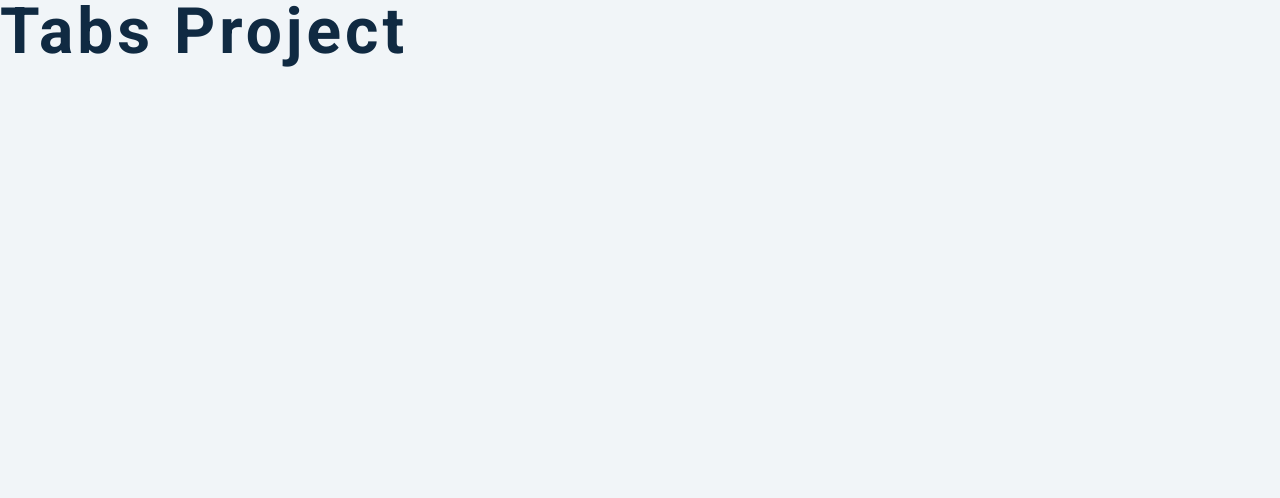
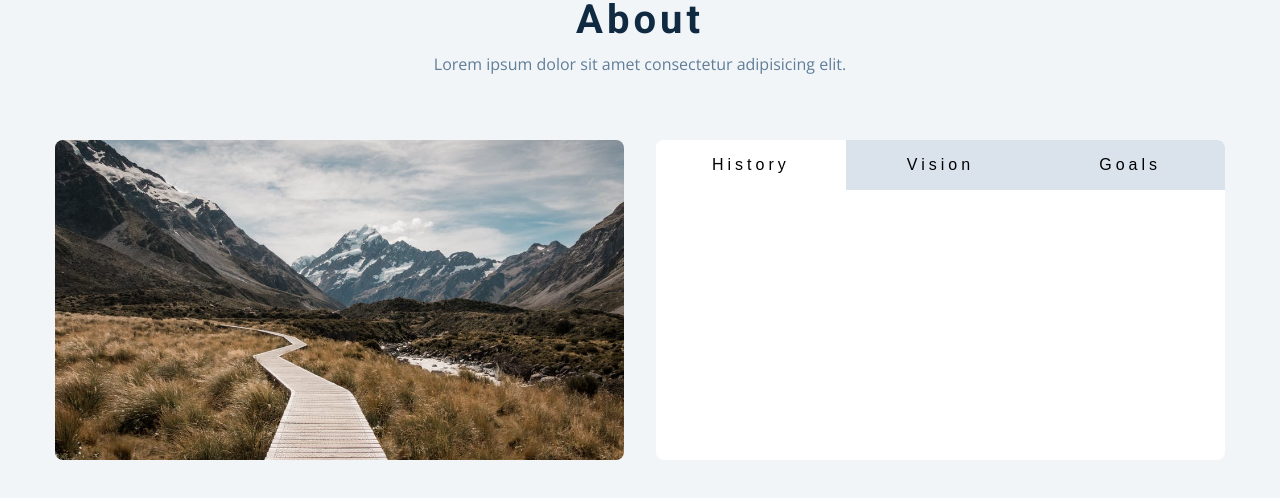
Before and after one commit to scampcoder/Tabs, a plain HTML site: page frontend/index.html in a window 1280 px wide. Drawn offline with nearby package versions, Linux system fonts and the light colour scheme.

Commit message:
Set up btns

```diff
--- a/frontend/index.html
+++ b/frontend/index.html
@@ -9,7 +9,27 @@
     <link rel="stylesheet" href="styles.css" />
   </head>
   <body>
-    <h1>tabs project</h1>
+    <section>
+        <div class="title">
+            <h2>about</h2>
+            <p>
+                Lorem ipsum dolor sit amet consectetur adipisicing elit.
+            </p>
+        </div>
+        <div class="about-center section-center">
+            <article class="about-img">
+                <img src="..\media\hero-bcg.jpeg" alt="about picture">
+            </article>
+            <article class="about">
+                <!-- btn container -->
+                <div class="btn-container">
+                    <button class="tab-btn active" data-id="history">history</button>
+                    <button class="tab-btn" data-id="vision">vision</button>
+                    <button class="tab-btn" data-id="goals">goals</button>
+                </div>
+            </article>
+        </div>
+    </section>
     <!-- javascript -->
     <script src="..\backend\app.js"></script>
   </body>
```
Also changed, not shown: media/hero-bcg.jpeg (renamed from media/hero-bcg (1).jpeg).
